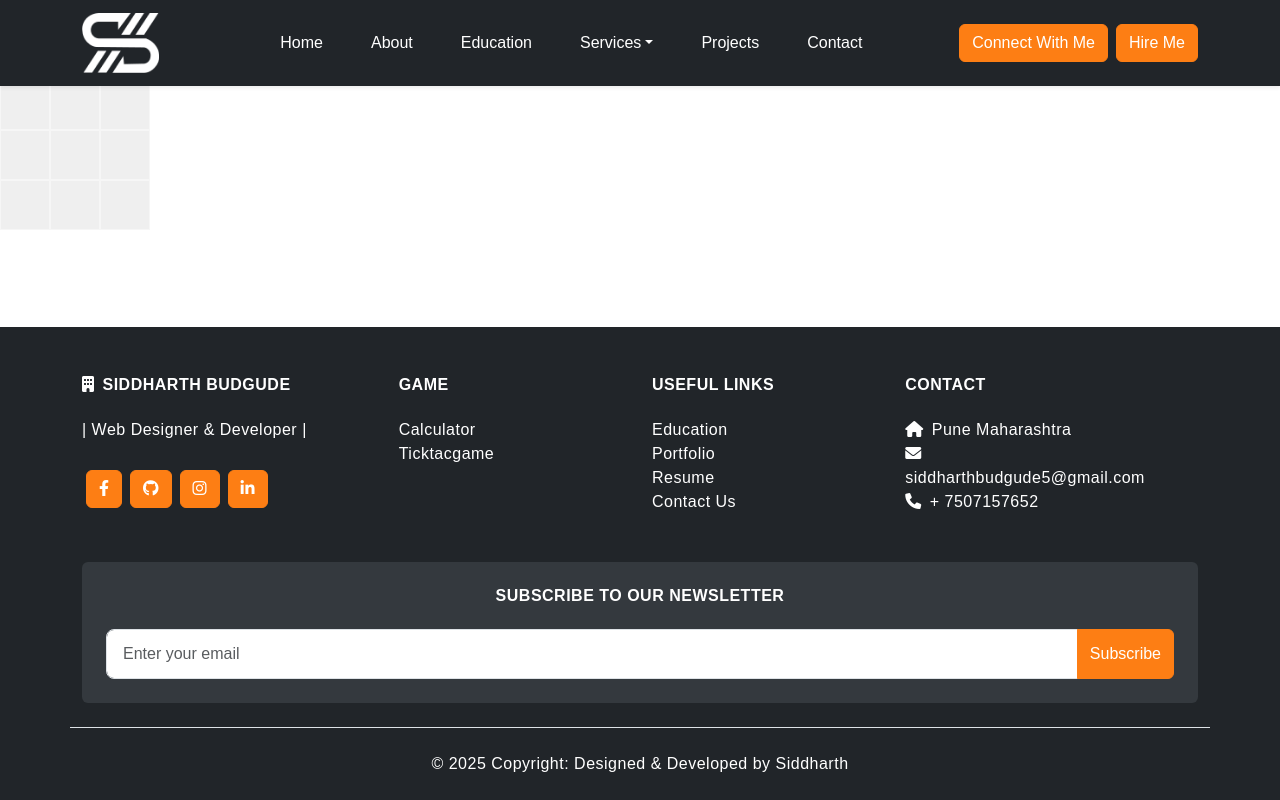
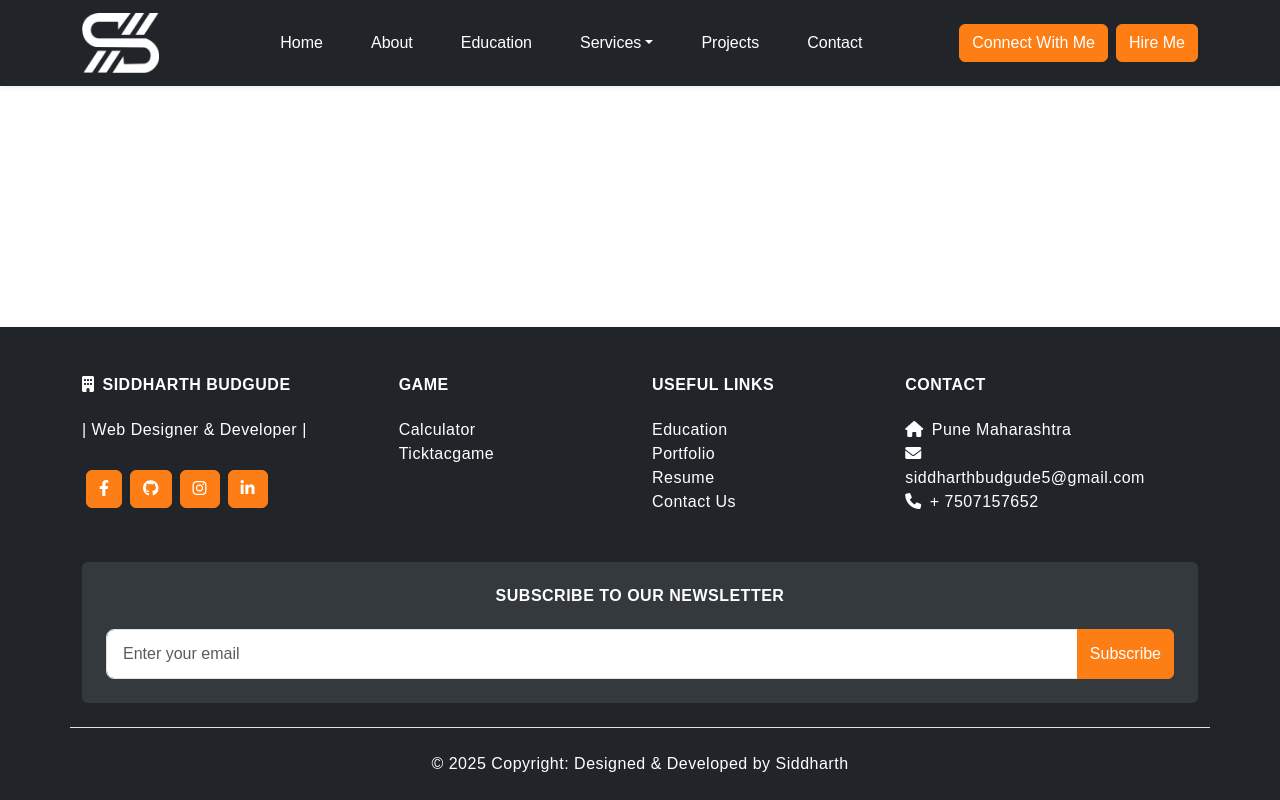
Before and after one commit to siddharthbudgude/siddharth-b, a React (Create React App) app: page /siddharth-b/ticktacgame in a window 1280 px wide. Built offline with nearby package versions, Linux system fonts and the light colour scheme.

Commit message:
new changes

```diff
--- a/src/App.js
+++ b/src/App.js
@@ -9,7 +9,6 @@ import Calculator from './Components/Calculator';
 import Footer from './Components/Footer';
 import Navbar from './Components/Navbar';
 import Home from './Components/Home';
-import Ticktacgame from './Components/Tictacgame';
 import CareerPath from './Components/Careerpath';
 import Contact from './Components/Contact';
 import Resume from './Components/Resume';
@@ -33,7 +32,6 @@ export default function MyApp() {
             <Route path="/user" element={<User />} />
             <Route path="/successlogin" element={<Successlogin />} />
             <Route path="/calculator" element={<Calculator />} />
-            <Route path='/ticktacgame' element={<Ticktacgame/>} />
             <Route path='/careerpath' element={<CareerPath />}/>
             <Route path='/contact' element={<Contact />} />
             <Route path='/resume' element={<Resume />} />
--- a/src/Components/Home.js
+++ b/src/Components/Home.js
@@ -96,7 +96,7 @@ const Skills = () => {
     <section id="skills" className='container'>
       <h2 className="mb-4 fw-bold fs-3">My Skills</h2>
       <div className="d-flex gap-3 mb-2 overflow-auto">
-        <button onClick={() => handleFilter('all')} className="btn w-100">All</button>
+        <button onClick={() => handleFilter('all')} className="btn ">All</button>
         <button onClick={() => handleFilter('front-end')} className="btn">Front-end</button>
         <button onClick={() => handleFilter('version-control')} className="btn">Version-Control</button>
         <button onClick={() => handleFilter('designing')} className="btn">Designing</button>
--- a/src/Components/Tictacgame.js
+++ /dev/null
@@ -1,38 +0,0 @@
-import { useState } from "react";
-
-
-
-function Square(){
-    const [value, setValue] = useState(null);
-
-    function handleClick(){
-        setValue('X');
-    }
-    return(
-        <>
-        <button className="square" onClick={handleClick}>{value}</button>
-        </>
-    );
-}
-
-export default function Ticktacgame (){
-    return(
-        <>
-        <div className="Board-row">
-            <Square  />
-            <Square />
-            <Square />
-        </div>
-        <div className="Board-row">
-            <Square />
-            <Square />
-            <Square />
-        </div>
-        <div className="Board-row">
-            <Square />
-            <Square />
-            <Square />
-        </div>
-        </>
-    );
-}
```
